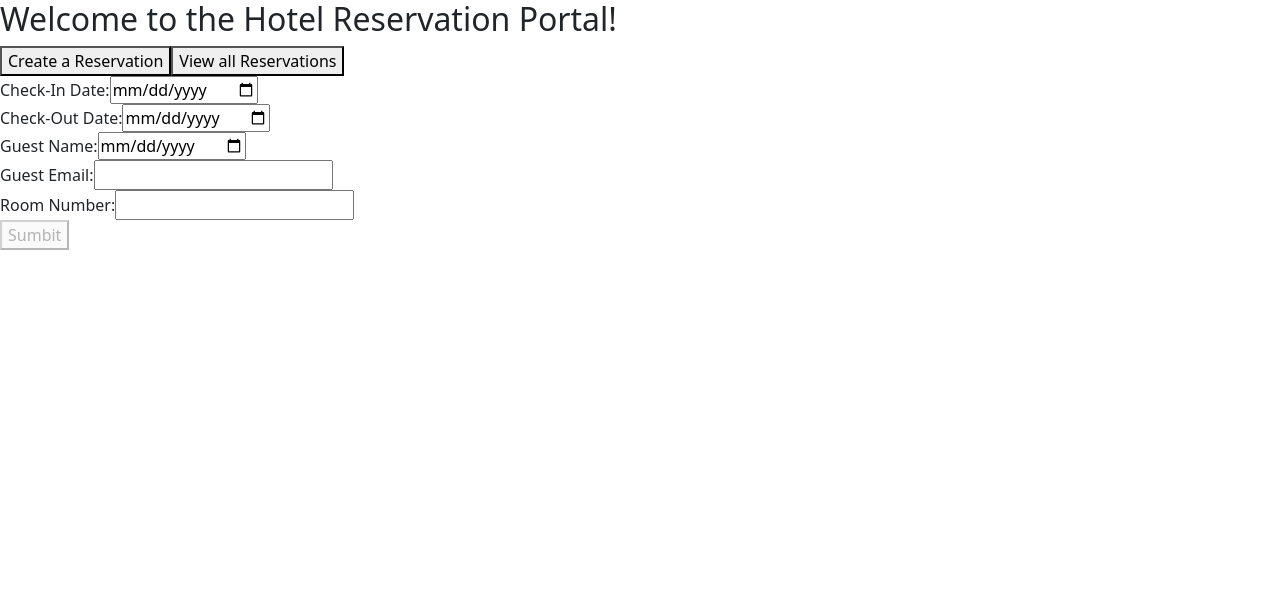
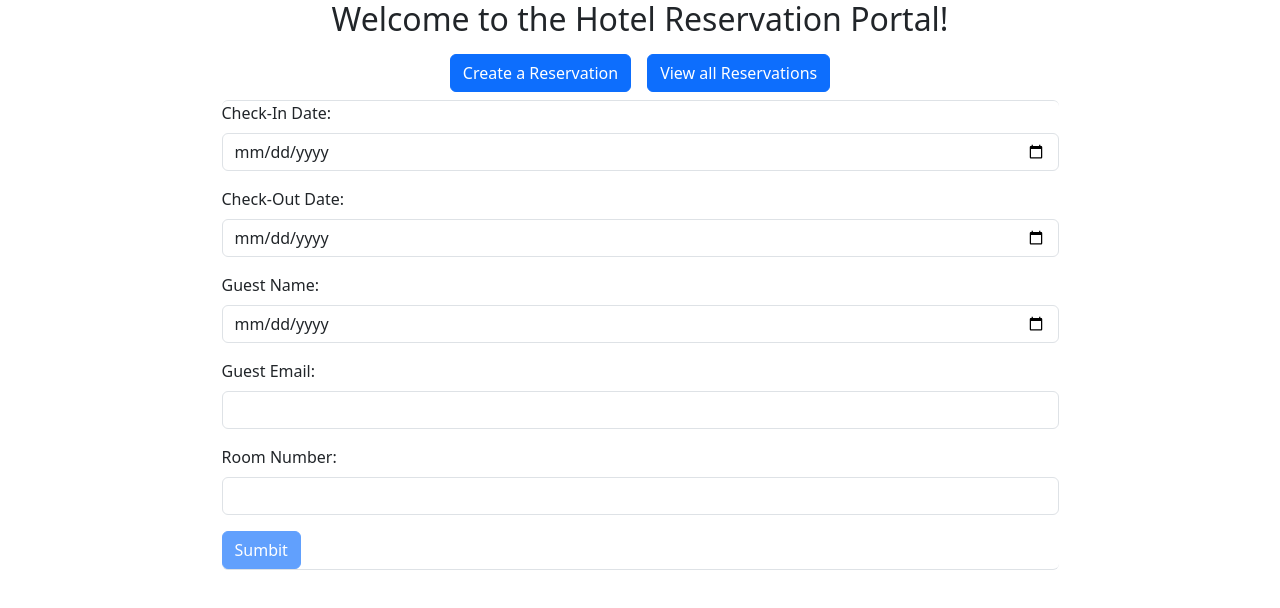
Before and after one commit to SakshamGupta201/hotel-app, an Angular app: page /edit/1 in a window 1280 px wide. Shown: the top 608 px of the page. Built offline with nearby package versions, Linux system fonts and the light colour scheme.

Commit message:
completed app

```diff
--- a/src/app/app.component.html
+++ b/src/app/app.component.html
@@ -1 +1,4 @@
-<router-outlet></router-outlet>
+<app-home></app-home>
+<div class="container">
+  <router-outlet></router-outlet>
+</div>
--- a/src/app/home/home.component.html
+++ b/src/app/home/home.component.html
@@ -1,5 +1,5 @@
-<div>
+<div class="text-center">
   <h2>Welcome to the Hotel Reservation Portal!</h2>
-  <button [routerLink]="['/new']">Create a Reservation</button>
-  <button [routerLink]="['/list']">View all Reservations</button>
+  <button class="btn btn-primary m-2" [routerLink]="['/new']">Create a Reservation</button>
+  <button class="btn btn-primary m-2" [routerLink]="['/list']">View all Reservations</button>
 </div>
--- a/src/app/reservation-from/reservation-from.component.css
+++ b/src/app/reservation-from/reservation-from.component.css
@@ -0,0 +1,26 @@
+.bd-content .bd-code-snippet {
+  margin-bottom: 1rem;
+}
+
+@media (min-width: 768px) {
+  .bd-code-snippet {
+    margin-right: 0;
+    margin-left: 0;
+    border-width: 1px;
+    border-radius: var(--bs-border-radius);
+  }
+
+  .bd-example {
+    --bd-example-padding: 1.5rem;
+    margin-right: 0;
+    margin-left: 0;
+    border-width: 1px;
+    border-radius: var(--bs-border-radius);
+  }
+}
+
+.bd-code-snippet {
+  margin: 0 -1.5rem 1rem;
+  border: solid var(--bs-border-color);
+  border-width: 1px 0;
+}
--- a/src/app/reservation-from/reservation-from.component.html
+++ b/src/app/reservation-from/reservation-from.component.html
@@ -1,41 +1,44 @@
-<app-home></app-home>
+<div class="bd-example-snippet bd-code-snippet m-auto" style="width: 75%;">
+  <div class="bd-example m-0 border-0">
     <form [formGroup]="reservationForm" (ngSubmit)="onSubmit()">
 
-  <div>
-    <label for="check-in">Check-In Date: </label>
-    <input type="text" name="check-in" type="date" formControlName="checkInDate">
+      <div class="mb-3">
+        <label class="form-label" for="check-in">Check-In Date: </label>
+        <input class="form-control" type="text" name="check-in" type="date" formControlName="checkInDate">
         <div *ngIf="reservationForm.get('checkInDate')?.invalid && reservationForm.get('checkInDate')?.touched">
           <small style="color: red;">* Check In Date is required</small>
         </div>
       </div>
-  <div>
-    <label for="check-out">Check-Out Date: </label>
-    <input type="text" name="check-out" type="date" formControlName="checkOutDate">
+      <div class="mb-3">
+        <label class="form-label" for="check-out">Check-Out Date: </label>
+        <input class="form-control" type="text" name="check-out" type="date" formControlName="checkOutDate">
         <div *ngIf="reservationForm.get('checkOutDate')?.invalid && reservationForm.get('checkOutDate')?.touched">
           <small style="color: red;">* Check Out Date is required</small>
         </div>
       </div>
-  <div>
-    <label for="guest-name">Guest Name: </label>
-    <input type="text" name="guest-name" type="date" formControlName="guestName">
+      <div class="mb-3">
+        <label class="form-label" for="guest-name">Guest Name: </label>
+        <input class="form-control" type="text" name="guest-name" type="date" formControlName="guestName">
         <div *ngIf="reservationForm.get('guestName')?.invalid && reservationForm.get('guestName')?.touched">
           <small style="color: red;">* Guest Name is required</small>
         </div>
       </div>
-  <div>
-    <label for="guest-email">Guest Email: </label>
-    <input type="email" name="guest-email" formControlName="guestEmail">
+      <div class="mb-3">
+        <label class="form-label" for="guest-email">Guest Email: </label>
+        <input class="form-control" type="email" name="guest-email" formControlName="guestEmail">
         <div *ngIf="reservationForm.get('guestEmail')?.invalid && reservationForm.get('guestEmail')?.touched">
           <small style="color: red;">* Guest Email is required</small>
         </div>
       </div>
-  <div>
-    <label for="room-number">Room Number: </label>
-    <input type="number" name="room-number" formControlName="roomNumber">
+      <div class="mb-3">
+        <label class="form-label" for="room-number">Room Number: </label>
+        <input class="form-control" type="number" name="room-number" formControlName="roomNumber">
         <div *ngIf="reservationForm.get('roomNumber')?.invalid && reservationForm.get('roomNumber')?.touched">
           <small style="color: red;">* Room Number is required</small>
         </div>
       </div>
 
-  <button type="submit" [disabled]="reservationForm.invalid">Sumbit</button>
+      <button type="submit" class="btn btn-primary" [disabled]="reservationForm.invalid">Sumbit</button>
     </form>
+  </div>
+</div>
--- a/src/app/reservation-list/reservation-list.component.html
+++ b/src/app/reservation-list/reservation-list.component.html
@@ -1,4 +1,3 @@
-<app-home></app-home>
 <h2>Reservation List</h2>
 <ul *ngIf="reservations.length; else noReservation">
   <li style="margin-bottom: 10px;" *ngFor="let reservation of reservations">
```
Lines whose indentation alone changed are shown as unchanged.
